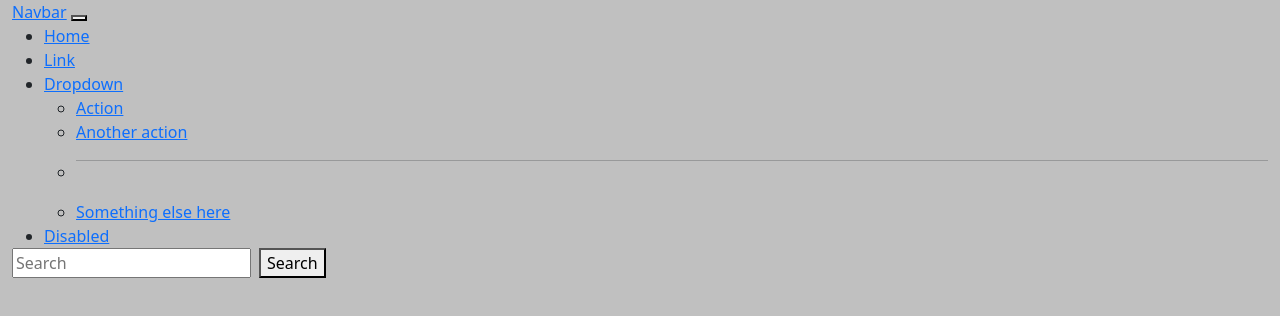
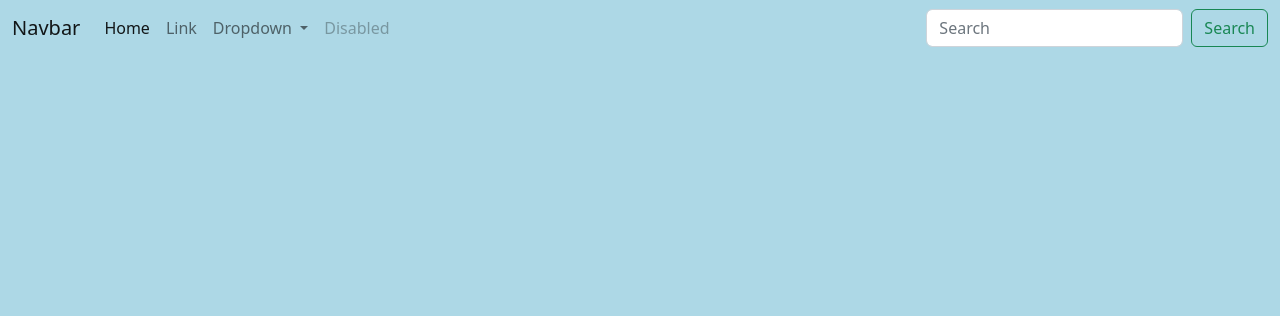
Before and after one commit to ApiradeeH/Project, a website: page index.html in a window 1280 px wide. Drawn offline with Linux system fonts and the light colour scheme; files whose address does not match are found by name.

Commit message:
background added

```diff
--- a/style.css
+++ b/style.css
@@ -1,6 +1,6 @@
-@import url("./bootstrap/dist/css/bootstrap-grid.min.css");
+@import url("./bootstrap/dist/css/bootstrap.min.css");
 
 body{
     margin: 0;
-    background-color: silver;
+    background-color: lightblue;
 }
```
